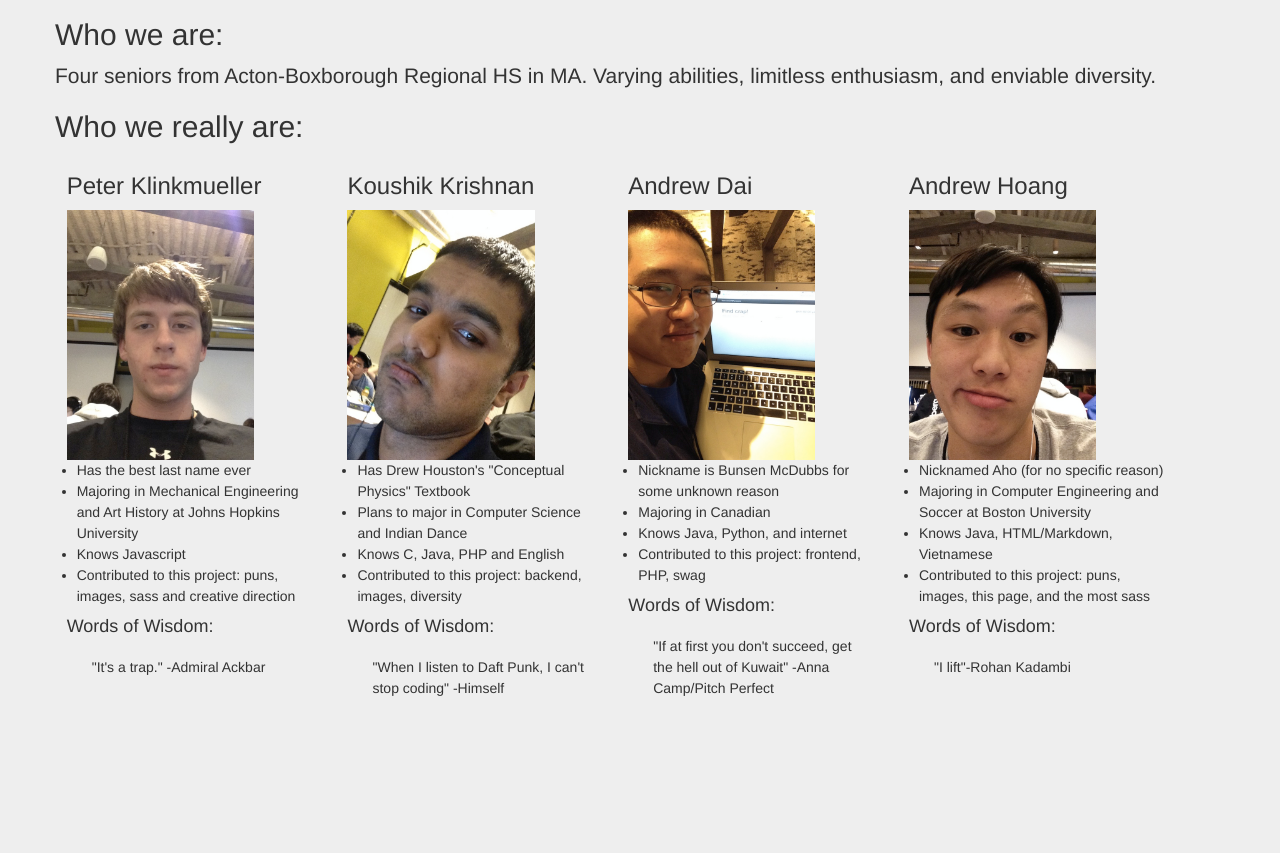
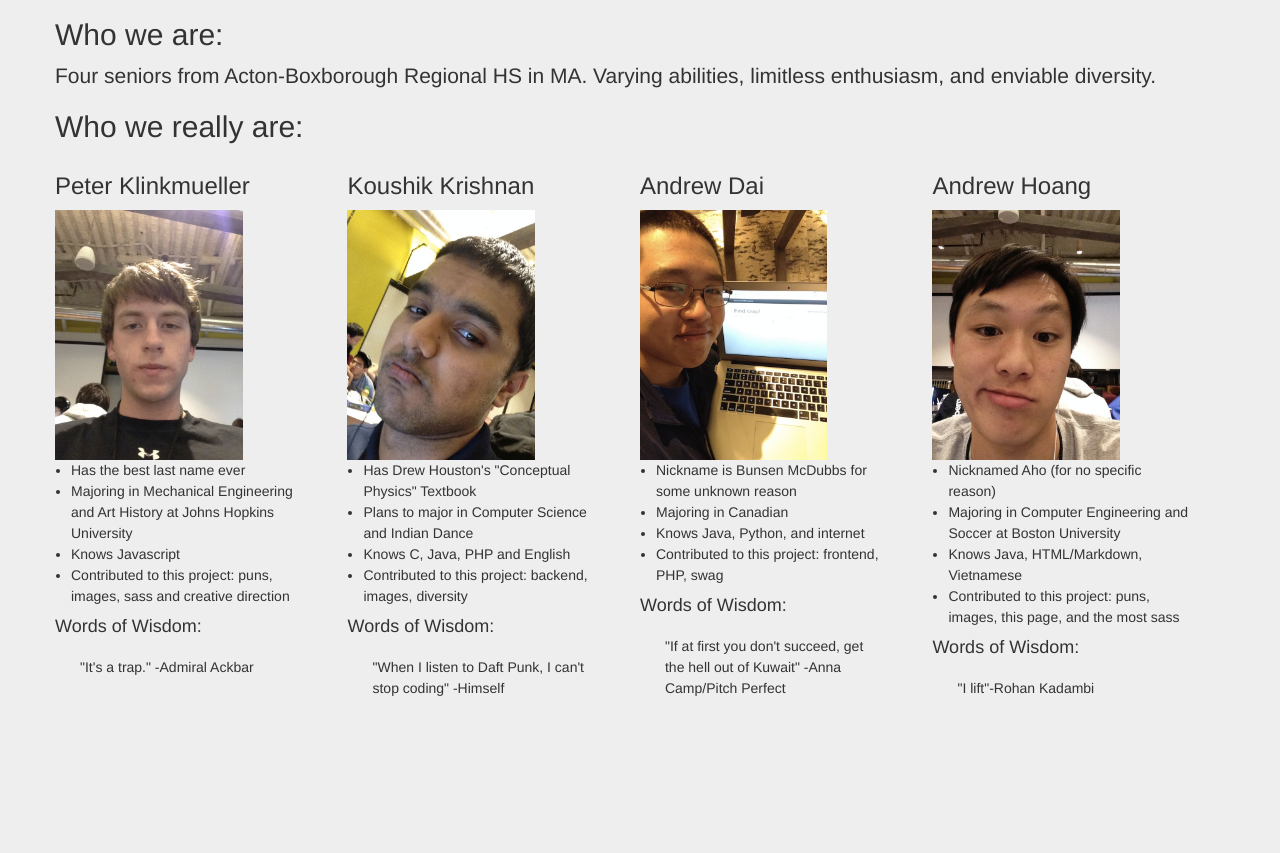
Before and after one commit to BunsenMcDubbs/crapfinder, a PHP site: page /about/index.html in a window 1280 px wide. Shown: the part 163-1016 px from the top of the page. Run offline with PHP 8.4, Linux system fonts and the light colour scheme; some libraries are stand-ins or nearby versions.

Commit message:
margin fudging

```diff
--- a/css/main.css
+++ b/css/main.css
@@ -30,9 +30,9 @@ img {
 .bio {
 	width: 22%;
 	height: 700px;
-	display: inline-block;
+	display: block;
 	float: left;
-	margin: 0 1%;
+	margin-right: 3%;
 }
 
 .bio li, .bio p{
@@ -41,7 +41,7 @@ img {
 }
 
 .bio ul {
-	padding-left: 10px;
+	padding-left: 16px;
 }
 
 .bio img {
```
